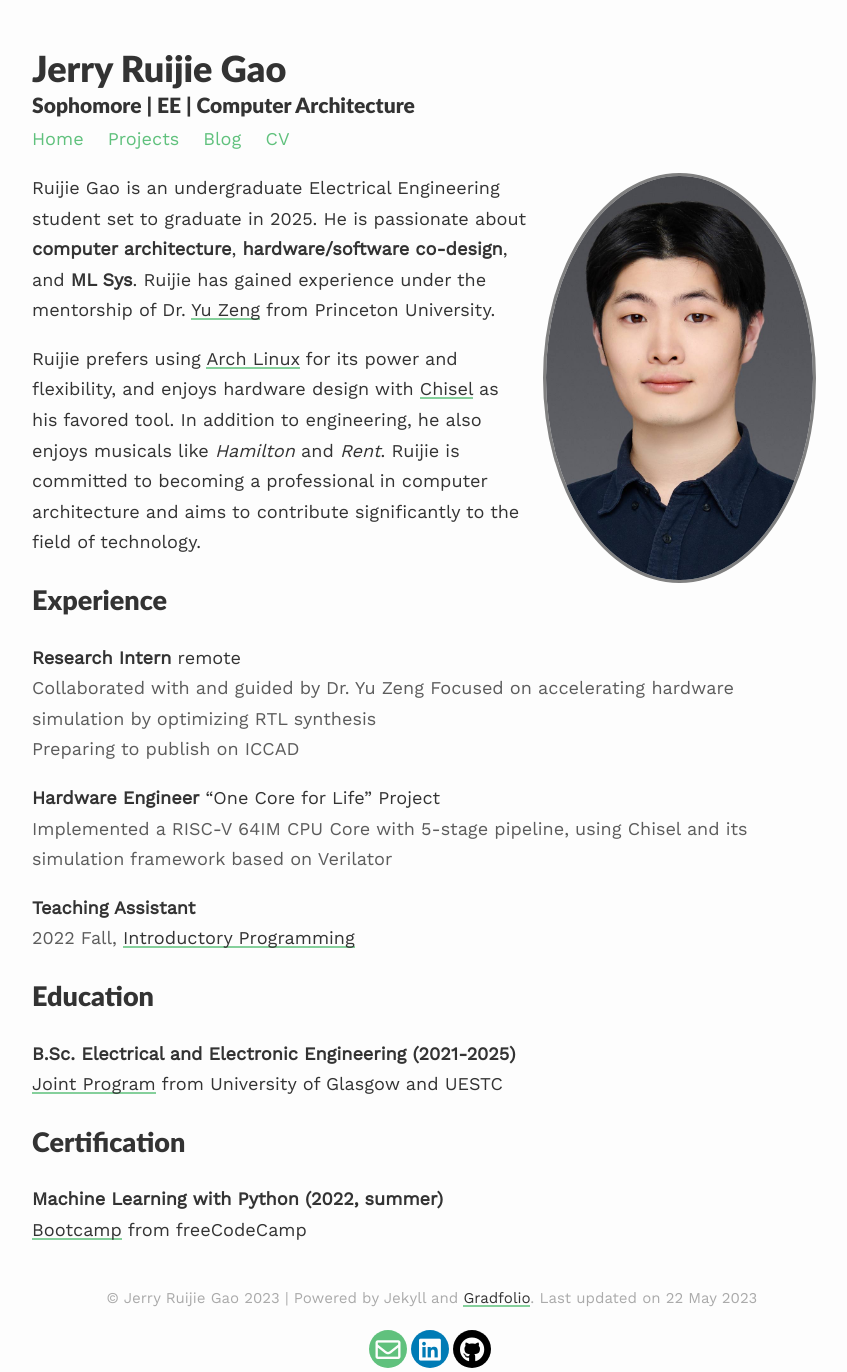
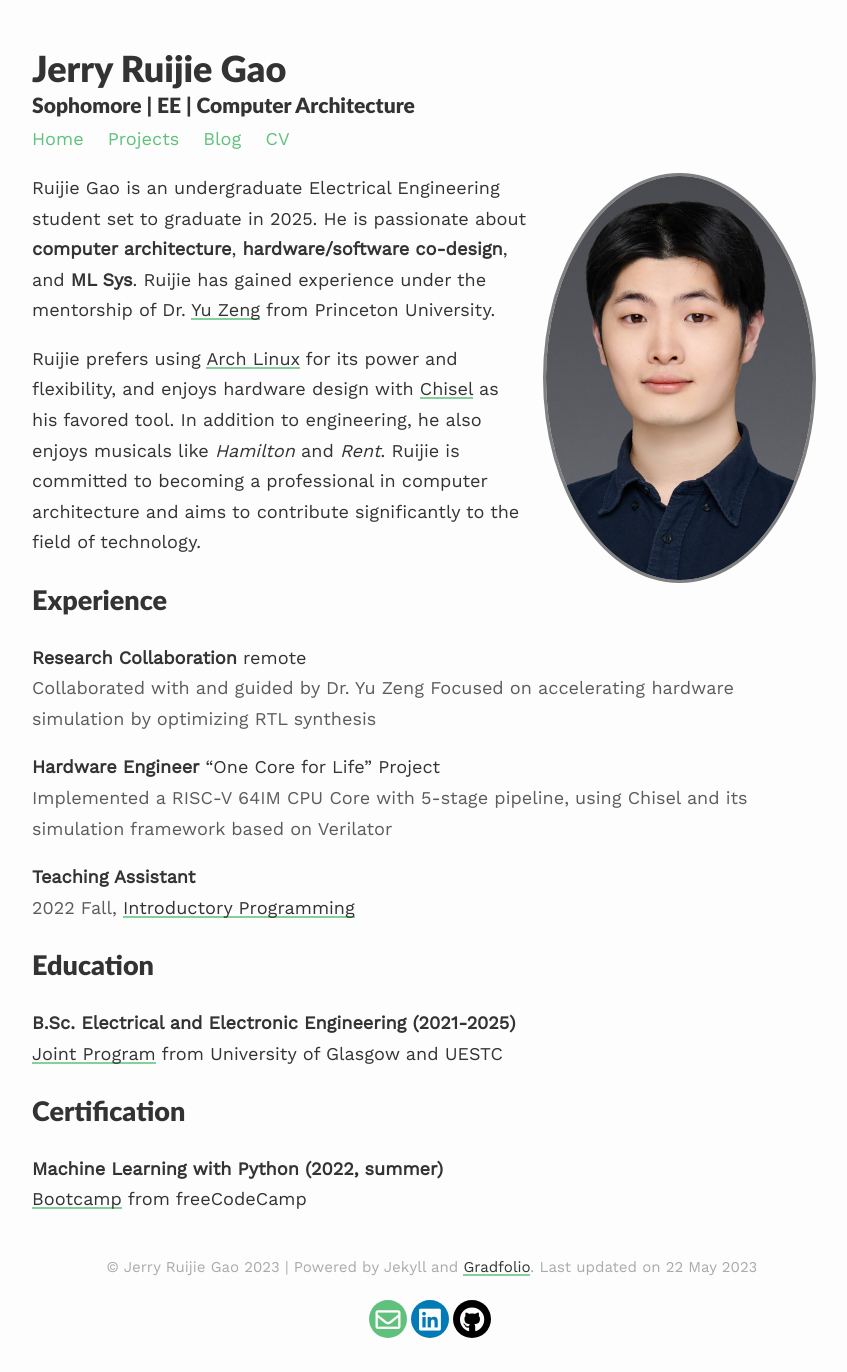
Before and after one commit to wuliJerry/vitae, a Jekyll site: the page built from index.md, in a window 1280 px wide. Shown: the whole page, without its empty margins (208-1055 px from the left). Built offline with Jekyll 4.4.1, drawn with Linux system fonts in a browser that asks for light colours; nearby versions of some CDN libraries; after the commit the page ends 1342 px from its top, so only the background shows below that.

Commit message:
fix info

```diff
--- a/index.md
+++ b/index.md
@@ -14,10 +14,9 @@ Ruijie prefers using [Arch Linux](https://archlinux.org/) for its power and flex
 
 
 ## Experience
-**Research Intern** remote
+**Research Collaboration** remote
 <span style="font-weight: 100; color: rgba(51, 51, 51, 0.8)">Collaborated with and guided by Dr. Yu Zeng
 Focused on accelerating hardware simulation by optimizing RTL synthesis
-Preparing to publish on ICCAD </span>
 
 **Hardware Engineer** "One Core for Life" Project
 <span style="font-weight: 100; color: rgba(51, 51, 51, 0.8)">Implemented a RISC-V 64IM CPU Core with 5-stage pipeline, using Chisel and its simulation framework based on Verilator    </span>
```
